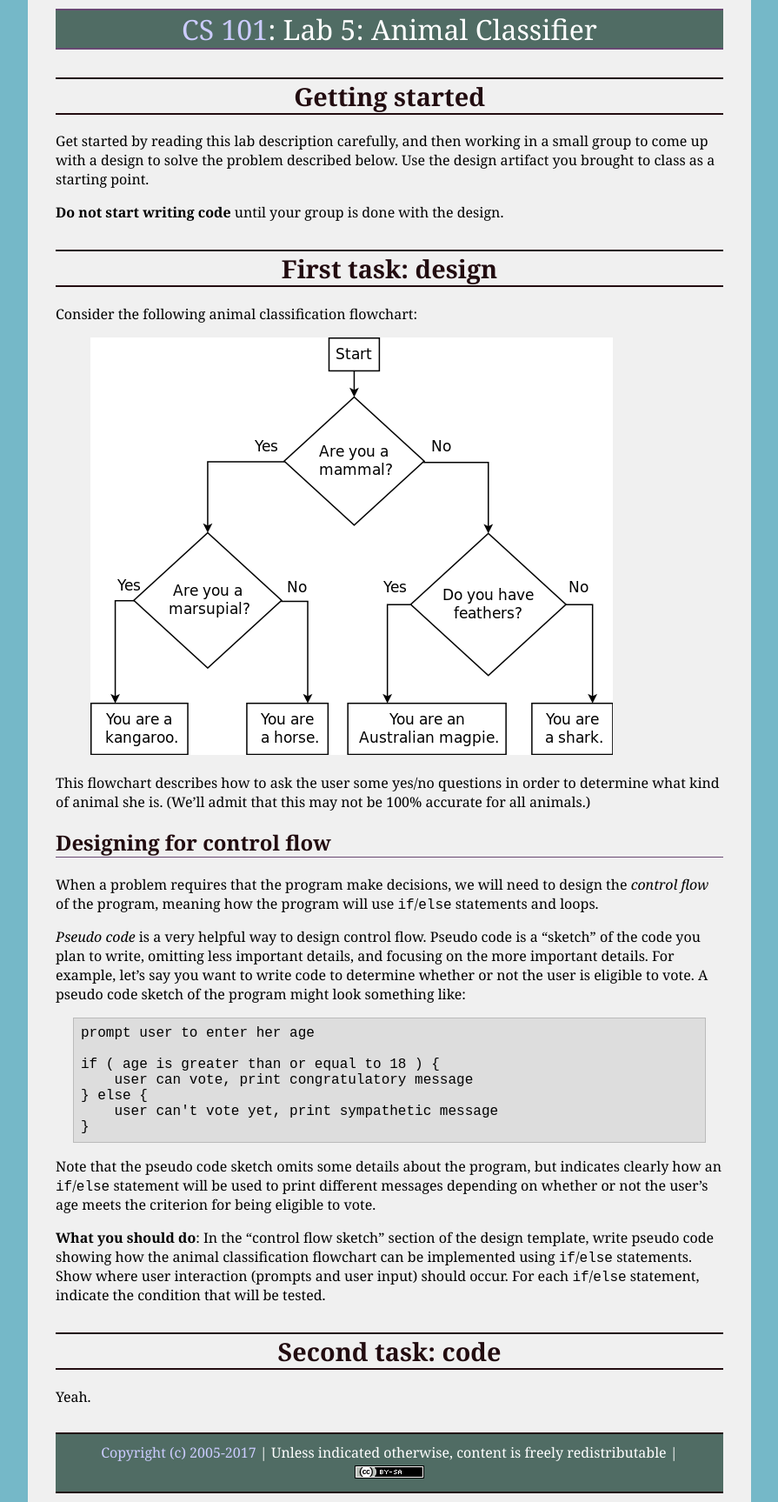
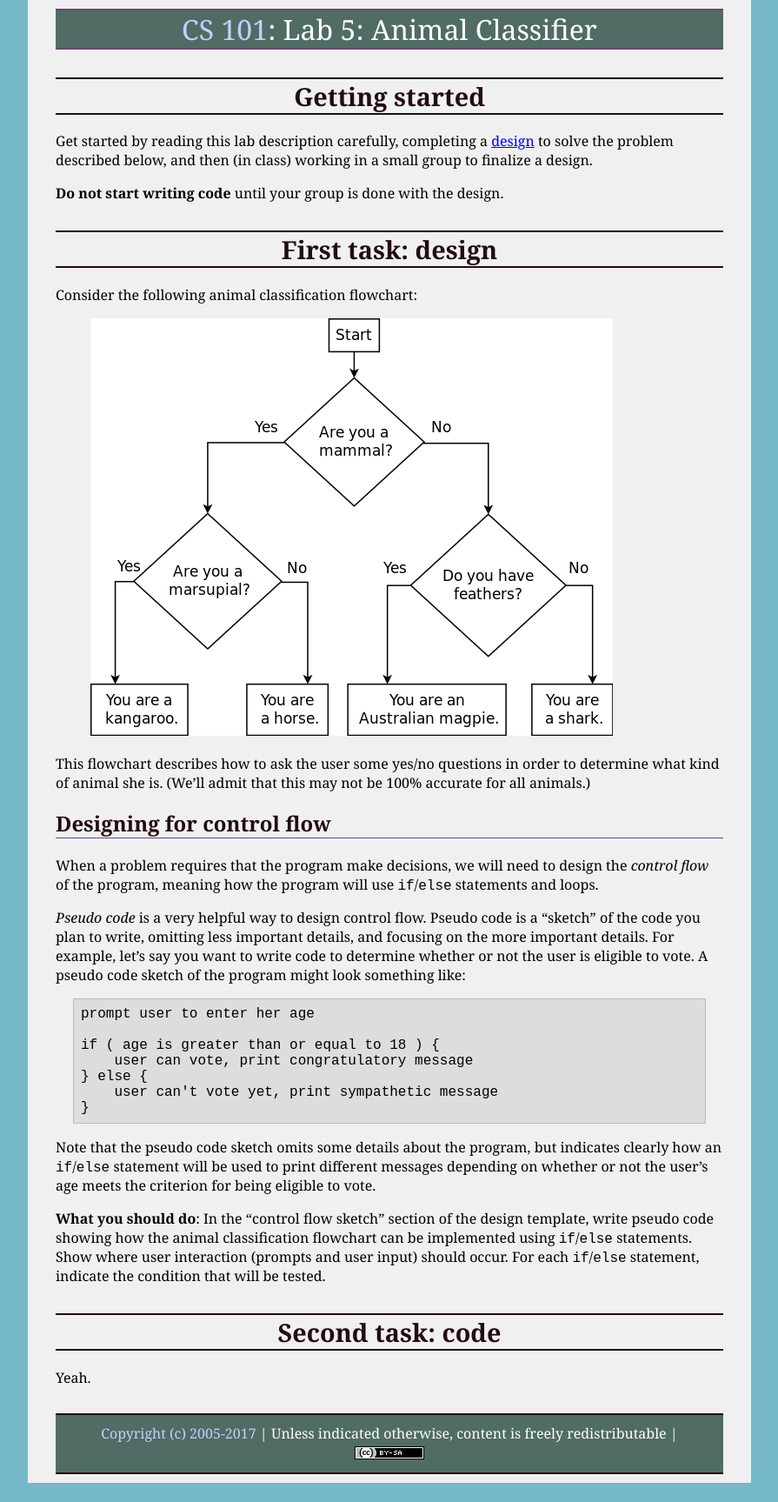
Before and after one commit to ycpcs/cs101-spring2017, a Jekyll site: the page built from labs/lab05.md, in a window 1280 px wide. Shown: the whole page at 87% size, without its empty margins (192-1087 px from the left). Built offline with Jekyll 4.4.1, drawn with Linux system fonts in a browser that asks for light colours; after the commit the page ends 1705 px from its top, so only the background shows below that.

Commit message:
made "getting started" section more accurate

```diff
--- a/labs/lab05.md
+++ b/labs/lab05.md
@@ -5,7 +5,7 @@ title: "Lab 5: Animal Classifier"
 
 # Getting started
 
-Get started by reading this lab description carefully, and then working in a small group to come up with a design to solve the problem described below.  Use the design artifact you brought to class as a starting point.
+Get started by reading this lab description carefully, completing a [design](../design-template.pdf) to solve the problem described below, and then (in class) working in a small group to finalize a design.
 
 **Do not start writing code** until your group is done with the design.
 
```
